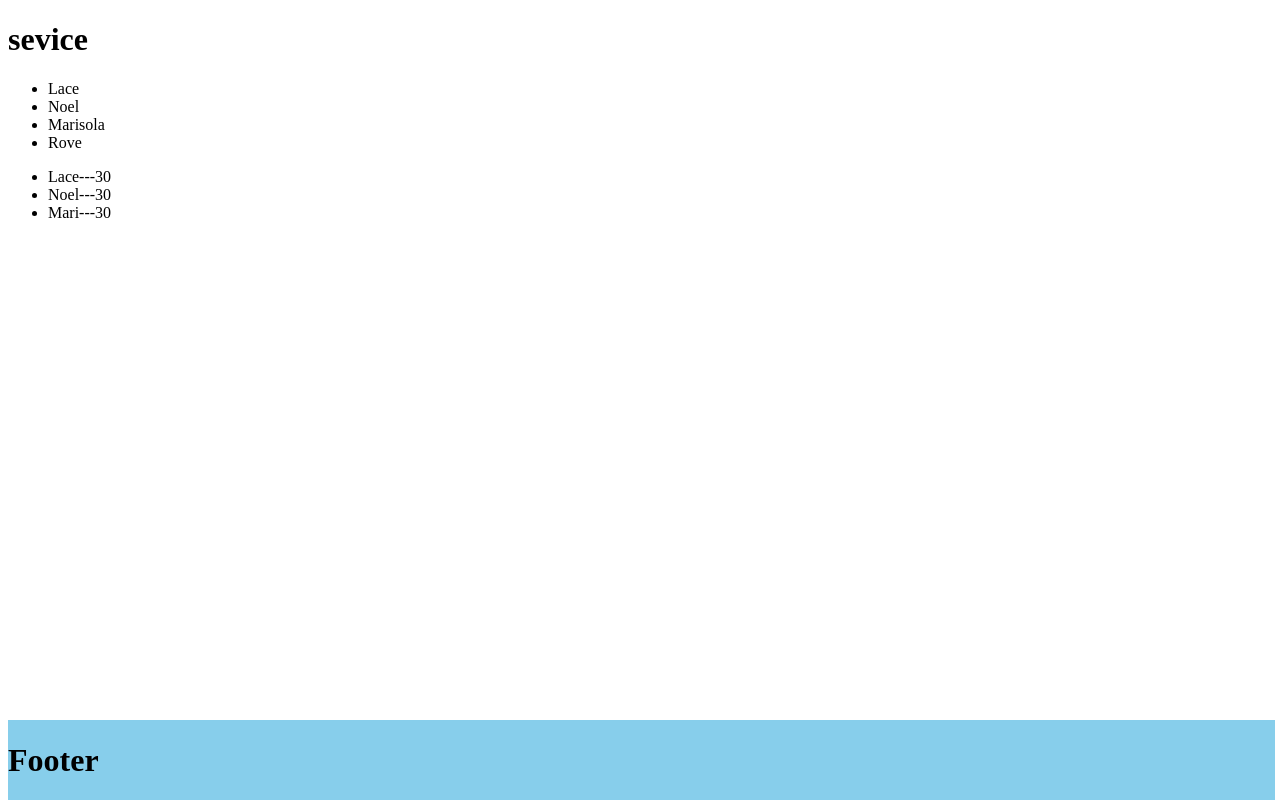
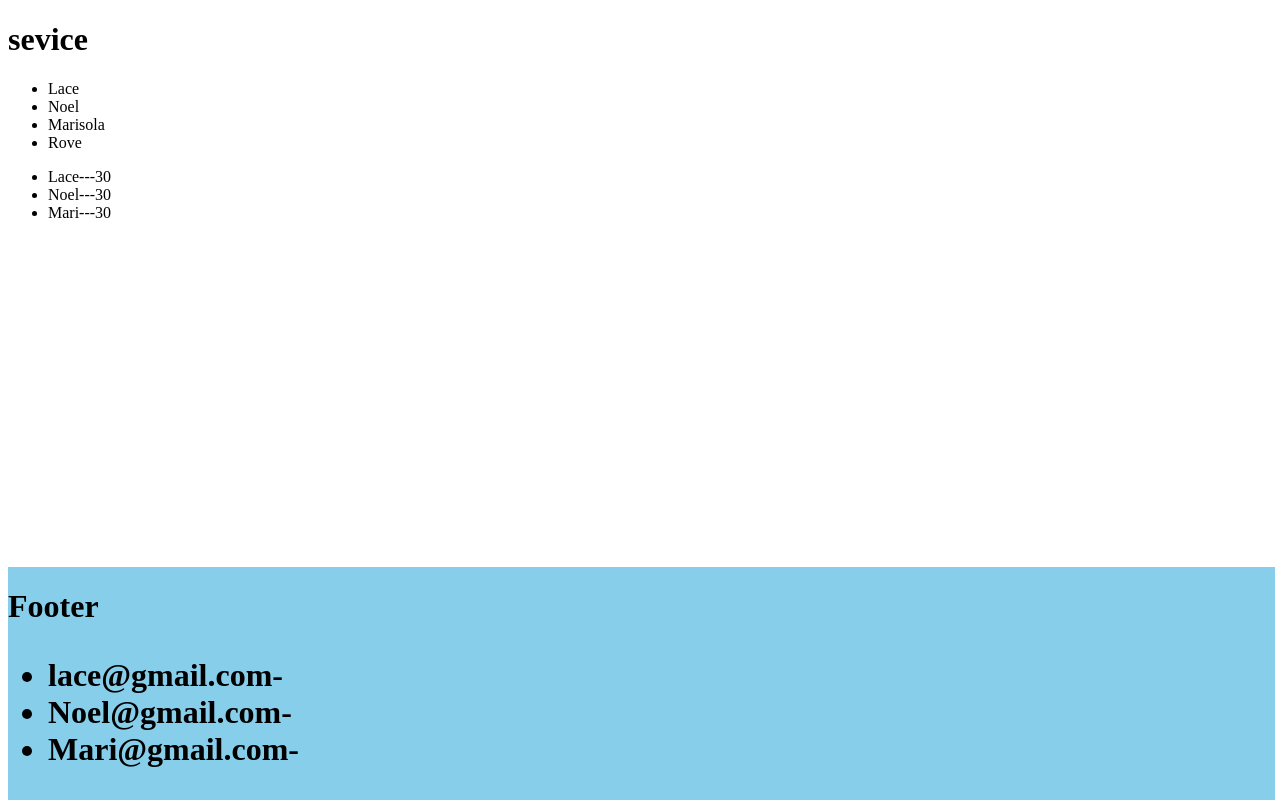
Before and after one commit to Adrion10/Angular_lesons, an Angular app in the folder angular-lessons/sevice/: page / in a window 1280 px wide. Built offline with nearby package versions, Linux system fonts and the light colour scheme.

Commit message:
*ngFor="let user of users">{{ user.email }}

```diff
--- a/angular-lessons/sevice/src/app/footer/footer.component.html
+++ b/angular-lessons/sevice/src/app/footer/footer.component.html
@@ -1,3 +1,8 @@
 <div class="footer">
-  <h1>Footer</h1>
+  <h1>
+    Footer
+    <ul>
+      <li *ngFor="let user of users">{{ user.email }}-</li>
+    </ul>
+  </h1>
 </div>
--- a/angular-lessons/sevice/src/app/footer/footer.component.ts
+++ b/angular-lessons/sevice/src/app/footer/footer.component.ts
@@ -1,15 +1,17 @@
 import { Component, OnInit } from '@angular/core';
+import { UserdataService } from '../services/userdata.service';
 
 @Component({
   selector: 'app-footer',
   templateUrl: './footer.component.html',
-  styleUrls: ['./footer.component.css']
+  styleUrls: ['./footer.component.css'],
 })
 export class FooterComponent implements OnInit {
-
-  constructor() { }
-
-  ngOnInit(): void {
+  users: any;
+  constructor(private userData: UserdataService) {
+    console.log(userData.users());
+    this.users = userData.users();
   }
 
+  ngOnInit(): void {}
 }
```
